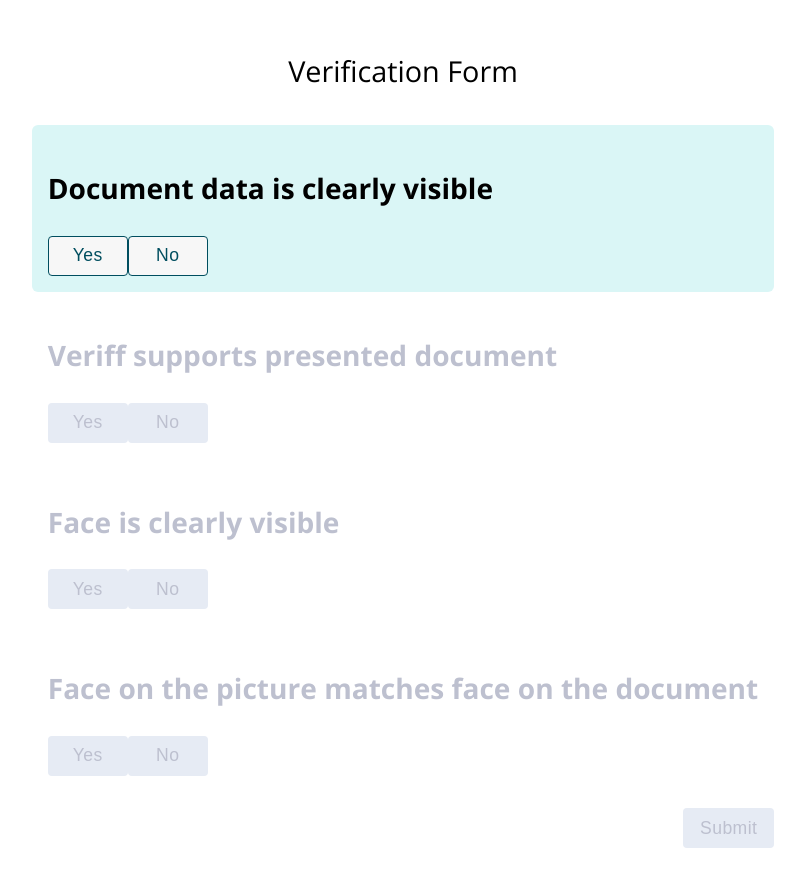
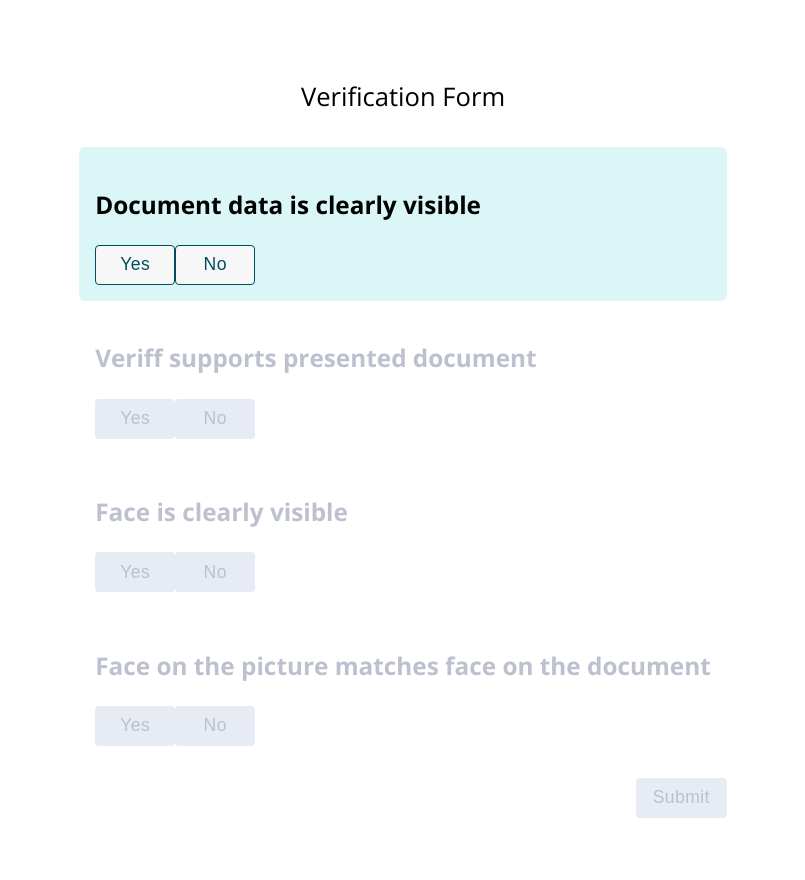
Before and after one commit to juanlet/verifier-demo, a React (Vite) app: page / in a window 1280 px wide. Shown: the whole page, without its empty margins (237-1042 px from the left). Built offline with nearby package versions, Linux system fonts and the light colour scheme.

Commit message:
Netlify deploy and README updates

```diff
--- a/src/index.css
+++ b/src/index.css
@@ -15,11 +15,11 @@ h1 {
 
 @media screen and (min-width: 768px) {
   .App {
-    font-size: 1.5rem;
+    font-size: 1.3rem;
   }
 
   h1 {
-    font-size: 1.8rem;
+    font-size: 1.6rem;
     font-weight: 500;
   }
 }
```
